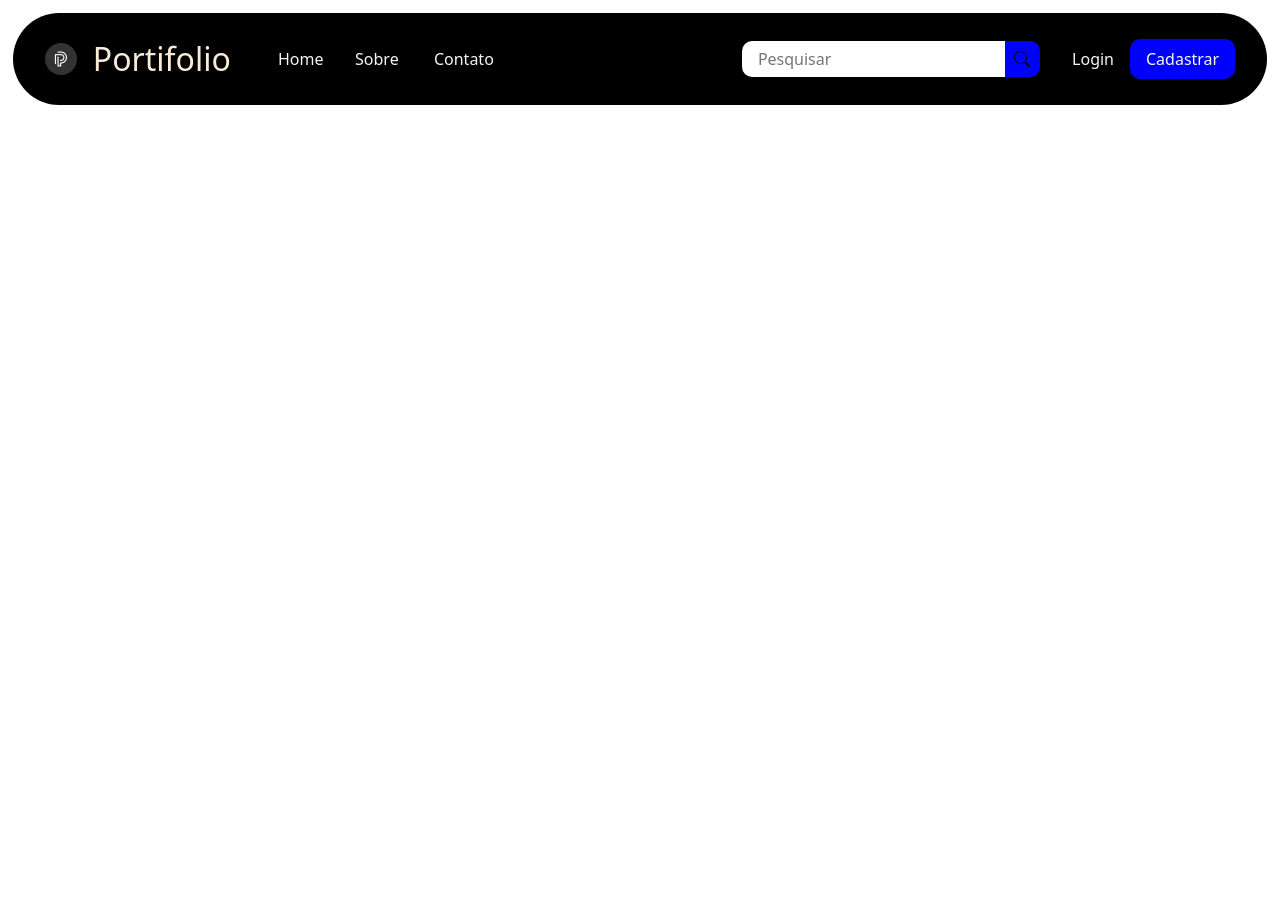
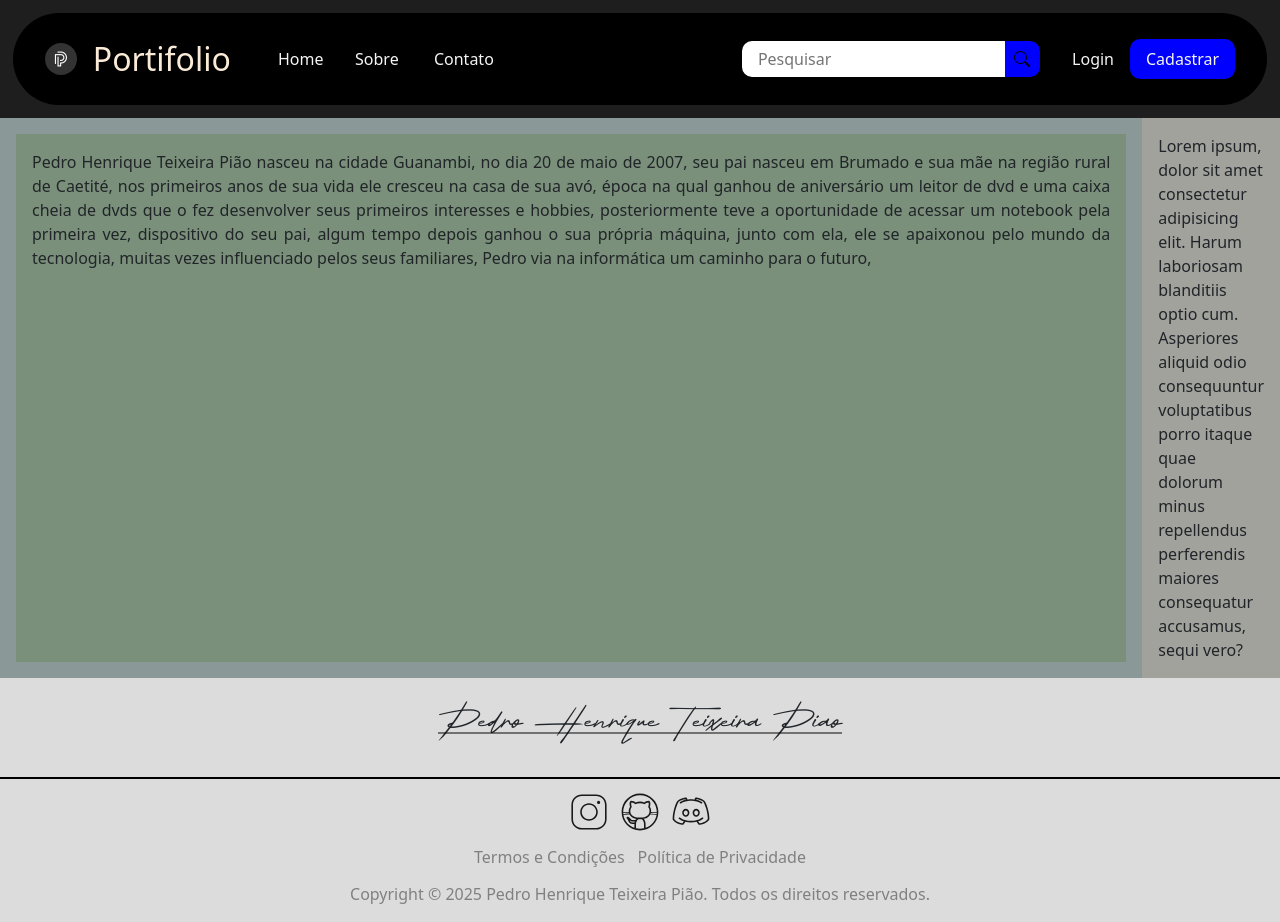
Before and after one commit to PedroHTP/Portifolio, a PHP site: page /subpages/biografia.php in a window 1280 px wide. Before the commit the page ends 105 px from the top, so only its background shows below. Run offline with PHP 8.4, Linux system fonts and the light colour scheme.

Commit message:
biografia

```diff
--- a/Pedro_portifolio/styles/style.css
+++ b/Pedro_portifolio/styles/style.css
@@ -19,7 +19,7 @@ body {
     justify-content: center;
     border-bottom: 2px solid black;
     p {
-        margin: 2% 2% 2% 2%;
+        margin: 1% 1% 1% 1%;
     }
     :after {
         content: "";
@@ -180,8 +180,18 @@ header {
     }
 }
 
+.fit-content {
+    width: fit-content;
+}
+
+.bio {
+    width: 70%;
+    text-align: justify;
+}
+
 main {
     display: flex;
+    width: fit-content;
     background-color: rgb(138, 152, 152);
     section {
         background-color: rgb(122, 144, 122);
@@ -191,6 +201,7 @@ main {
         margin: 1em;
         padding: 1em;
     }
+
     aside {
         flex: 3;
         padding: 1em;
--- a/Pedro_portifolio/subpages/biografia.php
+++ b/Pedro_portifolio/subpages/biografia.php
@@ -6,6 +6,11 @@
     <title>Biografia</title>
     <link rel="stylesheet" href="../styles/style.css">
     <link href="https://cdn.jsdelivr.net/npm/bootstrap@5.0.2/dist/css/bootstrap.min.css" rel="stylesheet" integrity="sha384-EVSTQN3/azprG1Anm3QDgpJLIm9Nao0Yz1ztcQTwFspd3yD65VohhpuuCOmLASjC" crossorigin="anonymous">
+    <style>
+        body {
+            background-color: rgb(31, 30, 30);
+        }
+    </style>
 </head>
 <body>
 <header>
@@ -31,5 +36,60 @@
             </div>
         </div>
     </header>
+
+    <main>
+        <div class="flex">
+            <section class="bio">
+                <p>
+                    Pedro Henrique Teixeira Pião nasceu na cidade Guanambi, no dia 20 de maio de 2007, seu pai nasceu em Brumado e sua mãe na região rural de Caetité, nos primeiros anos de sua vida ele cresceu na casa de sua avó, época na qual ganhou de aniversário um leitor de dvd e uma caixa cheia de dvds que o fez desenvolver seus primeiros interesses e hobbies, posteriormente teve a oportunidade de acessar um notebook pela primeira vez, dispositivo do seu pai, algum tempo depois ganhou o sua própria máquina, junto com ela, ele se apaixonou pelo mundo da tecnologia, muitas vezes influenciado pelos seus familiares, Pedro via na informática um caminho para o futuro,
+                </p>
+            </section>
+        </div>
+        <aside>
+        Lorem ipsum, dolor sit amet consectetur adipisicing elit. Harum laboriosam blanditiis optio cum. Asperiores aliquid odio consequuntur voluptatibus porro itaque quae dolorum minus repellendus perferendis maiores consequatur accusamus, sequi vero?
+        </aside>
+    </main>
+
+    <footer class="flex justify-between column">
+       <div class="flex fontAss">
+            <p>
+            Pedro Henrique Teixeira Piao
+            </p>
+       </div>
+
+       <div>
+        <div class="flex justify-space redes">
+            <div class="logoRedes">
+                <a href="https://www.instagram.com/pedro_htp015/">
+                    <img src="../icons/icons8-instagram.svg" alt="Icone do instagram">
+                </a>
+            </div>
+            <div class="logoRedes">
+                <a href="https://github.com/PedroHTP">
+                    <img src="../icons/icons8-github.svg" alt="Icone do Github">
+                </a>
+            </div>
+            <div class="logoRedes">
+                <a href="https://x.com/bluefrosthtp">
+                    <img src="../icons/icons8-logo-discord.svg" alt="Icone do Discord">
+                </a>
+            </div>
+        </div>
+       <div>
+        <div class="flex condicoes">
+            <div>
+                Termos e Condições
+            </div>
+            <div>
+                Política de Privacidade
+            </div>
+        </div>
+        <div class="flex condicoes">
+            <p>Copyright &copy; 2025 Pedro Henrique Teixeira Pião. Todos os direitos reservados.</p>
+        </div>
+       </div>
+    </footer>
+    <script src="https://cdn.jsdelivr.net/npm/bootstrap@5.0.2/dist/js/bootstrap.bundle.min.js" integrity="sha384-MrcW6ZMFYlzcLA8Nl+NtUVF0sA7MsXsP1UyJoMp4YLEuNSfAP+JcXn/tWtIaxVXM" crossorigin="anonymous"></script>
+    <script src="../scripts/script.js"></script>
 </body>
 </html>
```
